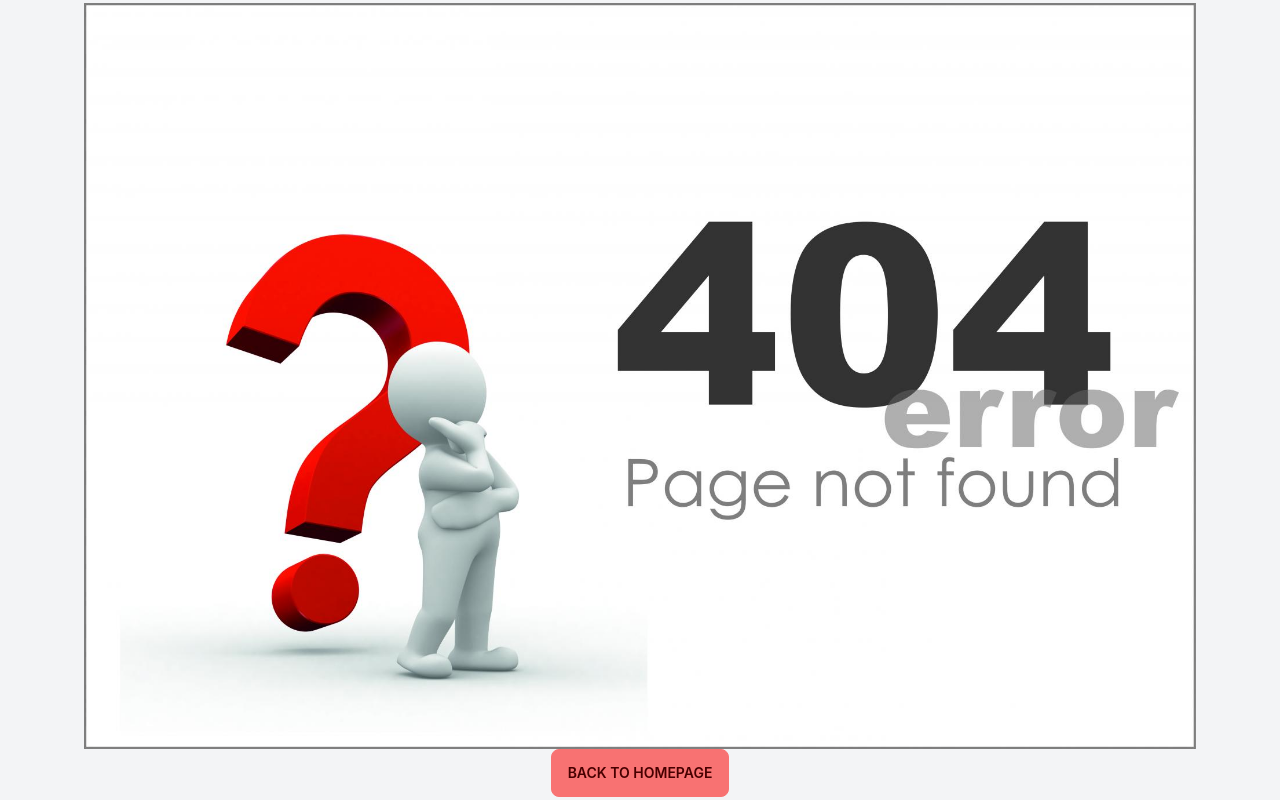
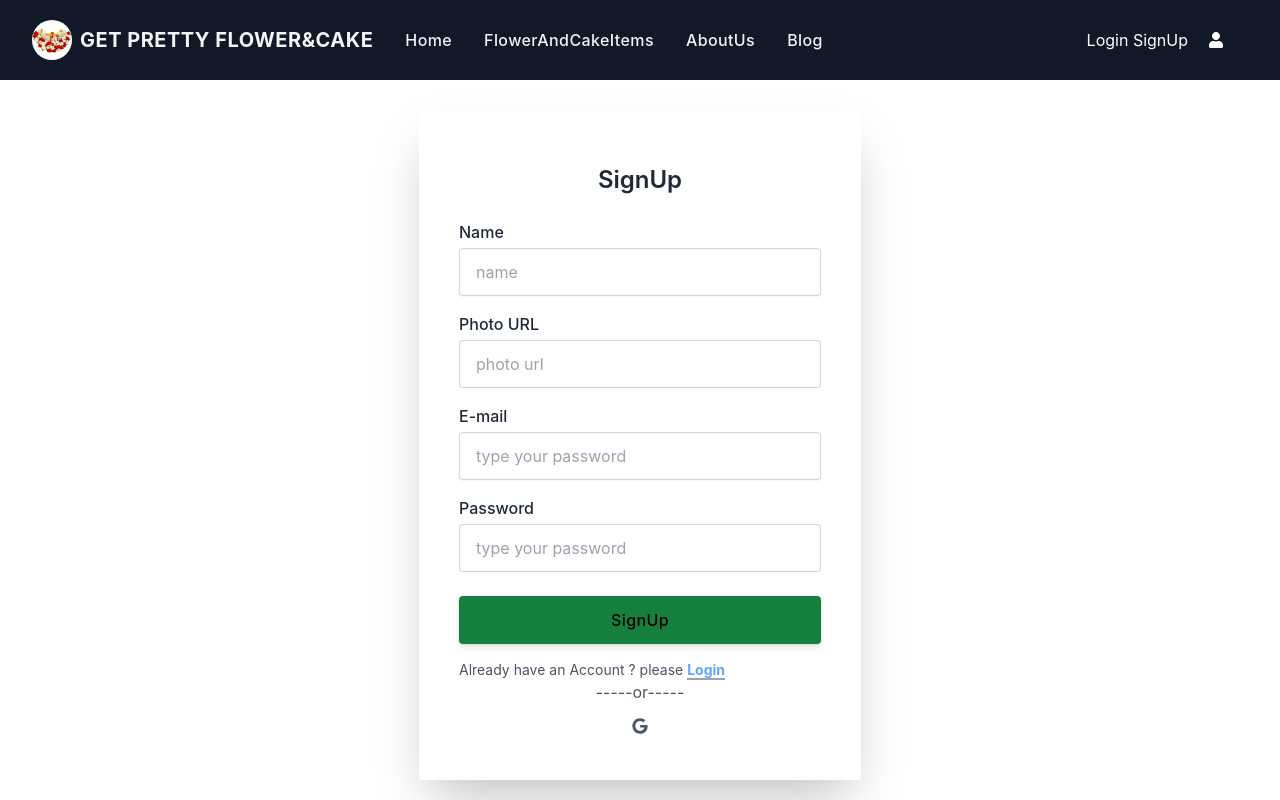
Before and after one commit to afianasrin1/online-delevery-client, a React (Create React App) app: page /signUp in a window 1280 px wide. Before the commit this address had no page. Shown: the top 800 px of the page. Built offline with nearby package versions, Linux system fonts and the light colour scheme.

Commit message:
compleat the login section

```diff
--- a/src/Routes/Routes/Routes.js
+++ b/src/Routes/Routes/Routes.js
@@ -6,6 +6,8 @@ import FlowerAndCakeItems from "../../pages/FlowerAndCakeItems/FlowerAndCakeItem
 import AboutUs from "../../pages/Home/AboutUs/AboutUs";
 import Home from "../../pages/Home/home/Home";
 import ProductsQuality from "../../pages/Home/ProductsAbout/ProductsQuality";
+import Login from "../../pages/login/Login";
+import SignUp from "../../pages/SignUp/SignUp";
 
 export const router = createBrowserRouter([
   {
@@ -19,6 +21,8 @@ export const router = createBrowserRouter([
       { path: "/productQuality", element: <ProductsQuality /> },
       { path: "/flowerAndCakeItems", element: <FlowerAndCakeItems /> },
       { path: "/blog", element: <Blog /> },
+      { path: "/login", element: <Login /> },
+      { path: "/signUp", element: <SignUp /> },
     ],
   },
 ]);
--- a/src/firebase/Firebase.Config.js
+++ b/src/firebase/Firebase.Config.js
@@ -5,12 +5,12 @@ import { initializeApp } from "firebase/app";
 
 // Your web app's Firebase configuration
 const firebaseConfig = {
-  apiKey: "AIzaSyCxcGIE2uiiFzi12s6Mygw0WVofzHnDCAs",
-  authDomain: "flower-cake-gift.firebaseapp.com",
-  projectId: "flower-cake-gift",
-  storageBucket: "flower-cake-gift.appspot.com",
-  messagingSenderId: "1066515324041",
-  appId: "1:1066515324041:web:1c968dbd453d8666727a58",
+  apiKey: process.env.REACT_APP_apiKey,
+  authDomain: process.env.REACT_APP_authDomain,
+  projectId: process.env.REACT_APP_projectId,
+  storageBucket: process.env.REACT_APP_storageBucket,
+  messagingSenderId: process.env.REACT_APP_messagingSenderId,
+  appId: process.env.REACT_APP_appId,
 };
 
 // Initialize Firebase
--- a/src/pages/SignUp/SignUp.js
+++ b/src/pages/SignUp/SignUp.js
@@ -1,7 +1,143 @@
 import React from "react";
+import { Link, useLocation, useNavigate } from "react-router-dom";
+import { useContext } from "react";
+import { AuthContext } from "../../context/AuthProvider/AuthProvider";
+import { GoogleAuthProvider } from "firebase/auth";
+import { FaGoogle } from "react-icons/fa";
+import { useState } from "react";
+const SignUp = () => {
+  const { providerLogin, createUser, updateUserProfile } =
+    useContext(AuthContext);
+  const [errors, setErrors] = useState(null);
+  // const location = useLocation();
+  // const from = location.state?.from?.pathname || "/";
+  // const navigate = useNavigate();
+  const handleSubmit = (event) => {
+    event.preventDefault();
+    const form = event.target;
+    const name = form.name.value;
+    const photoUrl = form.photoUrl.value;
+    const email = form.email.value;
+    const password = form.password.value;
+    createUser(email, password)
+      .then((result) => {
+        const user = result.user;
+        console.log(user);
+        // navigate(from, { replace: true });
+        updateUserProfile(name, photoUrl);
+      })
+      .catch((error) => {
+        setErrors(error.message);
+      });
+  };
+  const googleProvider = new GoogleAuthProvider();
+  const continueWithGoogle = () => {
+    providerLogin(googleProvider)
+      .then((result) => {
+        const user = result.user;
+        console.log(user);
+        // navigate(from, { replace: true });
+      })
+      .catch((error) => {
+        setErrors(error.message);
+      });
+  };
 
-const SignUp = () => {
-  return <div></div>;
+  return (
+    <div className="flex justify-center my-8">
+      <div className="bg-white  rounded shadow-2xl p-7 sm:p-10">
+        {errors && <p className="text-red-500">{errors}</p>}
+        <h3 className="mb-4 text-xl font-semibold sm:text-center sm:pt-3 sm:mb-6 sm:text-2xl">
+          SignUp
+        </h3>
+        <form onSubmit={handleSubmit}>
+          <div className="mb-1 sm:mb-2">
+            <label
+              htmlFor="firstName"
+              className="inline-block mb-1 font-medium"
+            >
+              Name
+            </label>
+            <input
+              placeholder="name"
+              required
+              type="text"
+              className="flex-grow w-full h-12 px-4 mb-2 transition duration-200 bg-white border border-gray-300 rounded shadow-sm appearance-none focus:border-deep-purple-accent-400 focus:outline-none focus:shadow-outline"
+              id="firstName"
+              name="name"
+            />
+          </div>
+          <div className="mb-1 sm:mb-2">
+            <label htmlFor="photoUrl" className="inline-block mb-1 font-medium">
+              Photo URL
+            </label>
+            <input
+              placeholder="photo url"
+              required
+              type="text"
+              className="flex-grow w-full h-12 px-4 mb-2 transition duration-200 bg-white border border-gray-300 rounded shadow-sm appearance-none focus:border-deep-purple-accent-400 focus:outline-none focus:shadow-outline"
+              id="photoUrl"
+              name="photoUrl"
+            />
+          </div>
+
+          <div className="mb-1 sm:mb-2">
+            <label htmlFor="email" className="inline-block mb-1 font-medium">
+              E-mail
+            </label>
+            <input
+              placeholder="type your password"
+              required
+              type="text"
+              className="flex-grow w-full h-12 px-4 mb-2 transition duration-200 bg-white border border-gray-300 rounded shadow-sm appearance-none focus:border-deep-purple-accent-400 focus:outline-none focus:shadow-outline"
+              id="email"
+              name="email"
+            />
+          </div>
+          <div className="mb-1 sm:mb-2">
+            <label htmlFor="password" className="inline-block mb-1 font-medium">
+              Password
+            </label>
+            <input
+              placeholder="type your password"
+              required
+              type="password"
+              className="flex-grow w-full h-12 px-4 mb-2 transition duration-200 bg-white border border-gray-300 rounded shadow-sm appearance-none focus:border-deep-purple-accent-400 focus:outline-none focus:shadow-outline"
+              id="password"
+              name="password"
+            />
+          </div>
+          <div className="mt-4 mb-2 sm:mb-4">
+            <button
+              type="submit"
+              className="inline-flex items-center justify-center w-full h-12 px-6 font-medium tracking-wide text-black transition duration-200 rounded shadow-md bg-deep-purple-accent-400 bg-green-700 hover:bg-green-600 focus:shadow-outline focus:outline-none"
+            >
+              SignUp
+            </button>
+          </div>
+          <p className="text-xs text-gray-600 sm:text-sm">
+            Already have an Account ? please{" "}
+            <Link
+              className="text-blue-400 border-b-2 font-bold hover:border-none border-gray-400"
+              to="/login"
+            >
+              Login
+            </Link>
+          </p>
+          <div className="text-center text-gray-600">
+            <p>-----or-----</p>
+            <div className="flex gap-4 justify-center pt-3">
+              <p>
+                <button onClick={continueWithGoogle}>
+                  <FaGoogle />
+                </button>
+              </p>
+            </div>
+          </div>
+        </form>
+      </div>
+    </div>
+  );
 };
 
 export default SignUp;
--- a/src/pages/login/Login.js
+++ b/src/pages/login/Login.js
@@ -1,7 +1,111 @@
-import React from "react";
+import React, { useState } from "react";
+import { FaGoogle, FaGithub } from "react-icons/fa";
+import { Link, useLocation, useNavigate } from "react-router-dom";
+import { useContext } from "react";
+import { AuthContext } from "../../context/AuthProvider/AuthProvider";
+import { GoogleAuthProvider } from "firebase/auth";
 
 const Login = () => {
-  return <div></div>;
+  const { singInUser, providerLogin } = useContext(AuthContext);
+  const [errors, setErrors] = useState(null);
+  // const location = useLocation();
+  // const navigate = useNavigate();
+  // const from = location.state?.from?.pathname || "/";
+  const loginUser = (event) => {
+    event.preventDefault();
+    const form = event.target;
+    const email = form.email.value;
+    const password = form.password.value;
+    singInUser(email, password)
+      .then((result) => {
+        const user = result.user;
+        // navigate(from, { replace: true });
+        setErrors("");
+      })
+      .catch((error) => {
+        console.error(error);
+        setErrors(error.message);
+      });
+  };
+
+  const googleProvider = new GoogleAuthProvider();
+  const continueWithGoogle = () => {
+    providerLogin(googleProvider)
+      .then((result) => {
+        const user = result.user;
+        console.log(user);
+        // navigate(from, { replace: true });
+      })
+      .catch((error) => {
+        console.error(error);
+      });
+  };
+
+  return (
+    <div className="flex justify-center my-8">
+      <div className="bg-white rounded shadow-2xl p-7 sm:p-10">
+        {errors && <p className="text-red-500">{errors}</p>}
+        <h3 className="mb-4 text-xl sm:pt-3 font-semibold sm:text-center sm:mb-6 sm:text-2xl">
+          Login
+        </h3>
+        <form onSubmit={loginUser}>
+          <div className="mb-1 sm:mb-2">
+            <label htmlFor="email" className="inline-block mb-1 font-medium">
+              E-mail
+            </label>
+            <input
+              placeholder="john.doe@example.org"
+              required
+              type="text"
+              className="flex-grow w-full h-12 px-4 mb-2 transition duration-200 bg-white border border-gray-300 rounded shadow-sm appearance-none focus:border-deep-purple-accent-400 focus:outline-none focus:shadow-outline"
+              id="email"
+              name="email"
+            />
+          </div>
+          <div className="mb-1 sm:mb-2">
+            <label htmlFor="password" className="inline-block mb-1 font-medium">
+              Password
+            </label>
+            <input
+              placeholder="type your password"
+              required
+              type="password"
+              className="flex-grow w-full h-12 px-4 mb-2 transition duration-200 bg-white border border-gray-300 rounded shadow-sm appearance-none focus:border-deep-purple-accent-400 focus:outline-none focus:shadow-outline"
+              id="password"
+              name="password"
+            />
+          </div>
+          <div className="mt-4 mb-2 sm:mb-4">
+            <button
+              type="submit"
+              className="inline-flex items-center justify-center w-full h-12 px-6 font-medium tracking-wide bg-green-700 text-black transition duration-200 rounded shadow-md bg-deep-purple-accent-400 hover:bg-green-600 focus:shadow-outline focus:outline-none"
+            >
+              Login
+            </button>
+          </div>
+          <p className="text-xs text-gray-600 sm:text-sm">
+            Don't have an Account ? please{" "}
+            <Link
+              className="text-blue-400  border-b-2 font-bold hover:border-none border-gray-400"
+              to="/signUp"
+            >
+              SignUp
+            </Link>
+          </p>
+          <div className="text-center text-gray-600">
+            <p>-----or-----</p>
+            <div className="flex gap-4 justify-center pt-3">
+              <p>
+                <button className="btn btn-ghost" onClick={continueWithGoogle}>
+                  <FaGoogle />
+                </button>
+              </p>
+            </div>
+          </div>
+        </form>
+      </div>
+    </div>
+  );
 };
 
 export default Login;
--- a/src/pages/shared/navbar/Navbar.js
+++ b/src/pages/shared/navbar/Navbar.js
@@ -95,7 +95,7 @@ const Navbar = () => {
               ) : (
                 <div className="text-white">
                   <Link to="/login"> Login </Link>
-                  <Link to="/register"> Register </Link>
+                  <Link to="/signUp"> SignUp </Link>
                 </div>
               )}
             </>
@@ -235,7 +235,7 @@ const Navbar = () => {
                         ) : (
                           <>
                             <Link to="/login"> Login </Link>
-                            <Link to="/register"> Register </Link>
+                            <Link to="/signUp"> SignUp </Link>
                           </>
                         )}
                       </>
```
